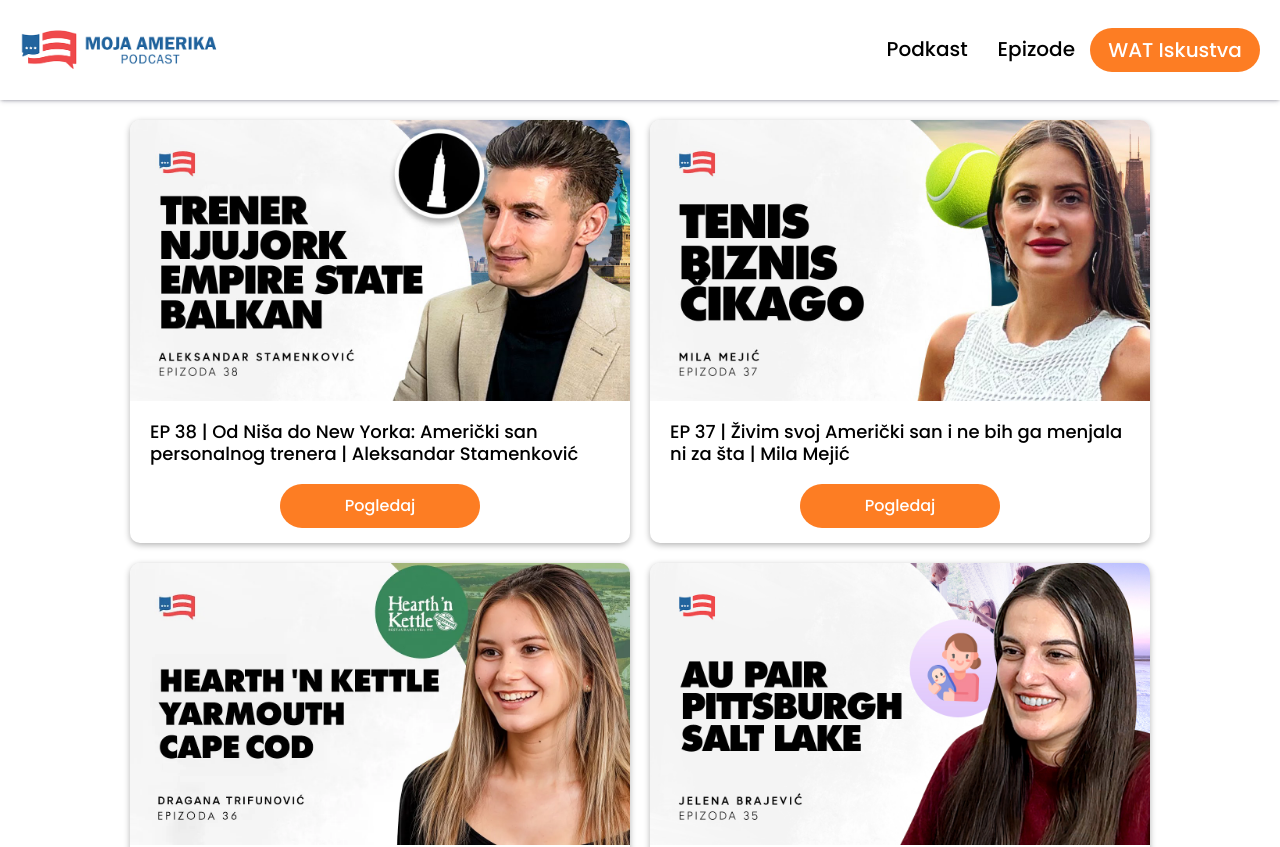
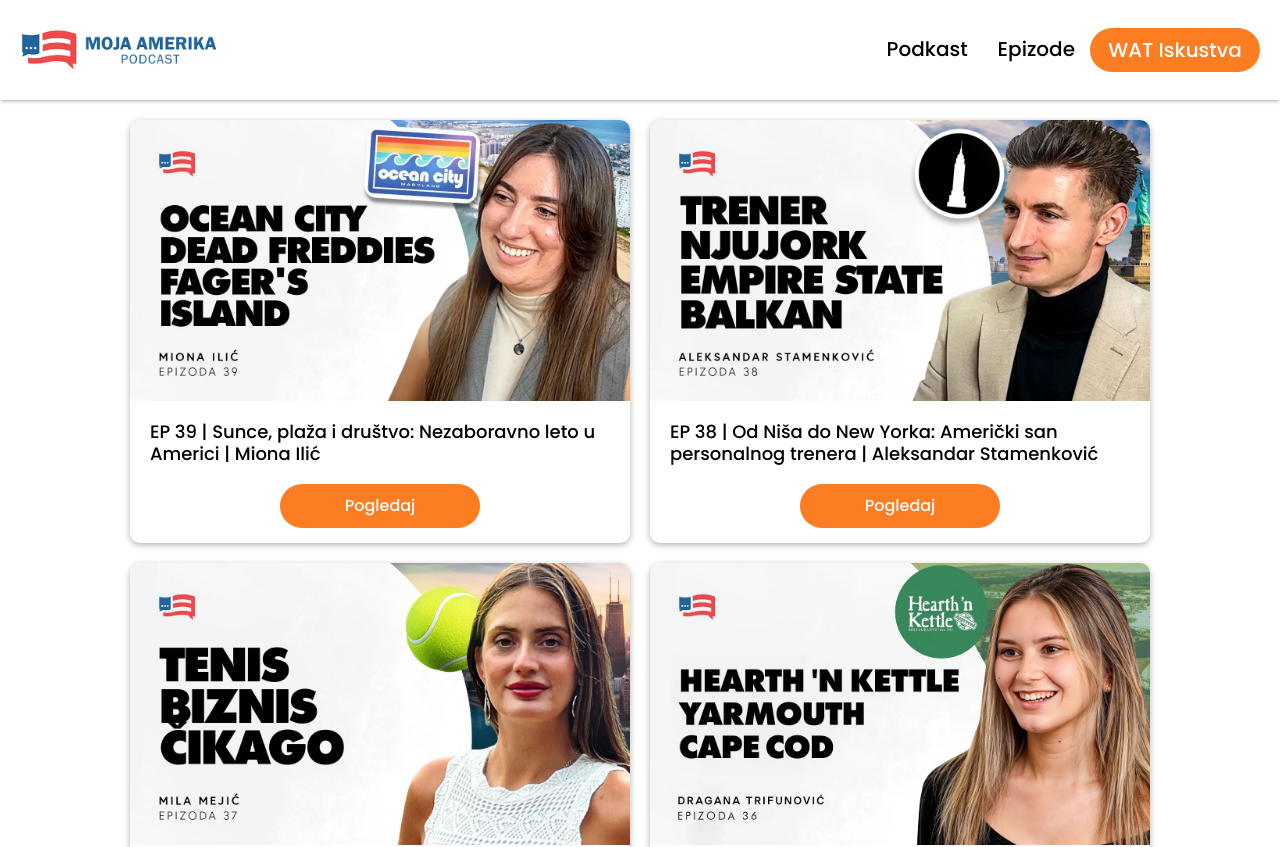
Before and after one commit to Panke44/mojaamerika, a React (Create React App) app: page /epizode in a window 1280 px wide. Shown: the top 847 px of the page. Built offline with nearby package versions, Linux system fonts and the light colour scheme.

Commit message:
Added Miona

```diff
--- a/src/Pages/Episodes.jsx
+++ b/src/Pages/Episodes.jsx
@@ -56,6 +56,7 @@
 import DraganaTrifunovic from '../Images/episodes/dragana_trifunovic.webp'
 import MilaMejic from '../Images/episodes/mila_mejic.jpg'
 import AleksandarStamenkovic from '../Images/episodes/aleksandar_stamenkovic.jpg'
+import MionaIlic from '../Images/episodes/miona_ilic.webp'
 
 // ANIMATION ON SCROLL
 import AOS from 'aos'
@@ -75,6 +76,9 @@
       <div class="wrapper-episodes">
       {/* <Episode img={} header=""
           link="" /> */}
+
+      <Episode img={MionaIlic} header="EP 39 | Sunce, plaža i društvo: Nezaboravno leto u Americi | Miona Ilić"
+          link="https://www.youtube.com/watch?v=KPjHe4sHjs8" />
 
       <Episode img={AleksandarStamenkovic} header="EP 38 | Od Niša do New Yorka: Američki san personalnog trenera | Aleksandar Stamenković"
           link="https://www.youtube.com/watch?v=F24pYA4MIA0" />
```
Also changed, not shown: src/Images/episodes/miona_ilic.webp (added).
